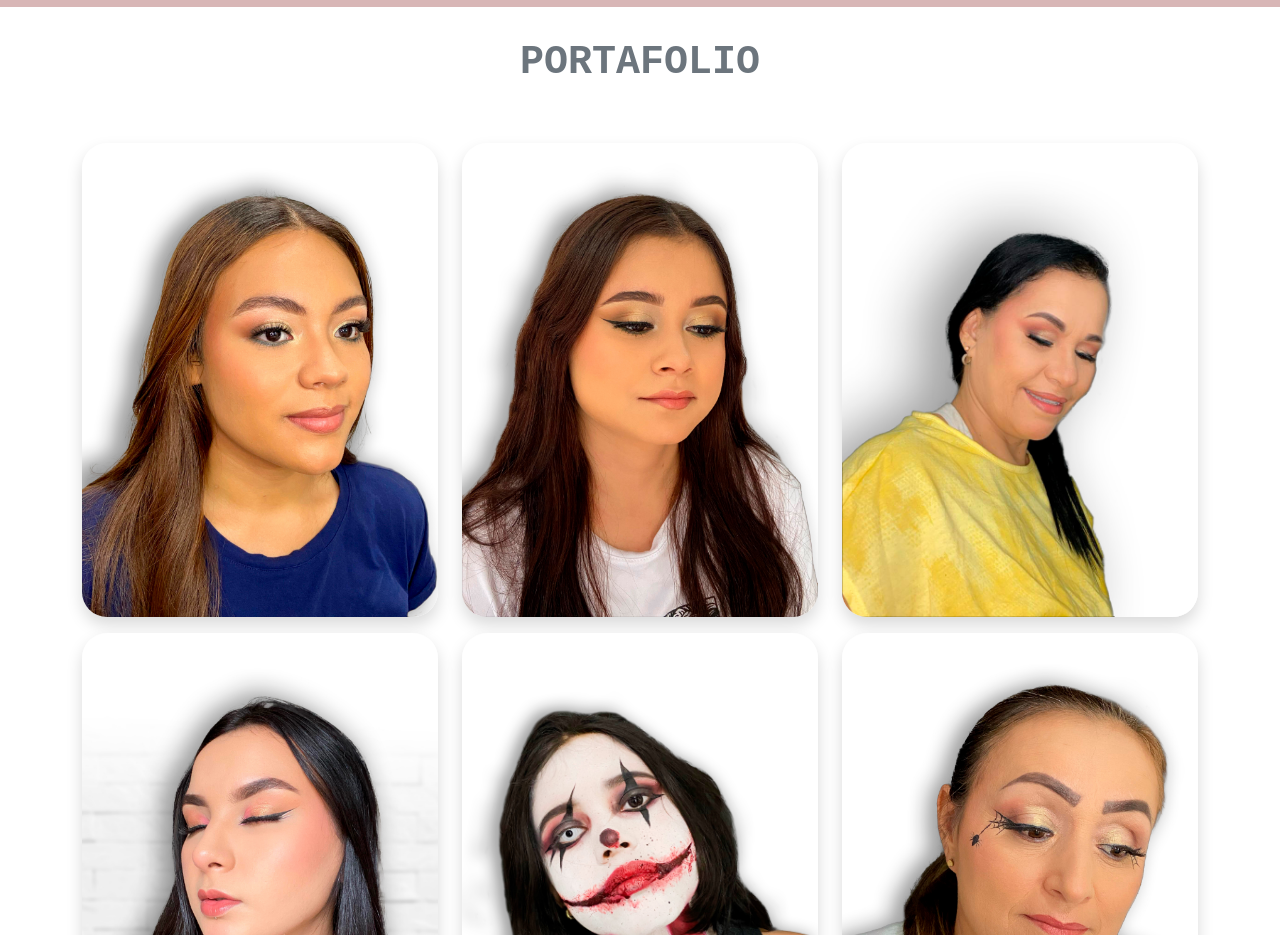
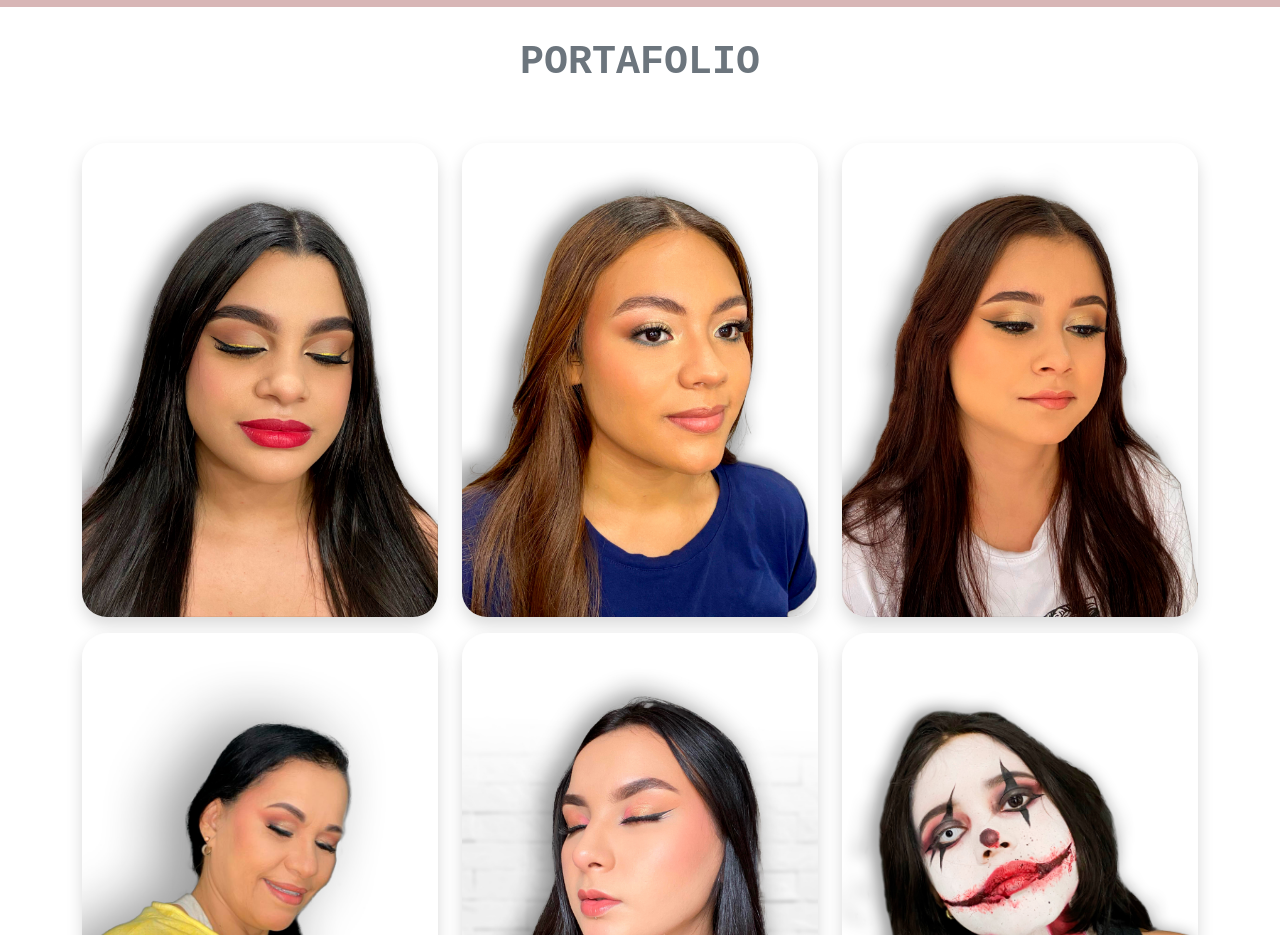
Before and after one commit to makeupbyporras/portfolio, a plain HTML site: page index.html in a window 1280 px wide. Shown: the part 2120-3055 px from the top of the page. Drawn offline with nearby package versions, Linux system fonts and the light colour scheme.

Commit message:
Carga de imagen

```diff
--- a/index.html
+++ b/index.html
@@ -129,6 +129,10 @@
                         <h1 class="text-secondary mb-5 fw-bold">PORTAFOLIO</h1>
                         <div class="row row-cols-2 row-cols-md-3 justify-content-center">
                             <div class="col py-2">
+                                <img src="images/portafolio/eventos/enventos4.jpg" class="img-fluid rounded shadow zoom"
+                                    alt="" data-bs-toggle="modal" data-bs-target="#modalImg" loading="lazy">
+                            </div>
+                            <div class="col py-2">
                                 <img src="images/portafolio/eventos/enventos1.jpg" class="img-fluid rounded shadow zoom"
                                     alt="" data-bs-toggle="modal" data-bs-target="#modalImg" loading="lazy">
                             </div>
```
Also changed, not shown: images/portafolio/eventos/enventos4.jpg (added).
